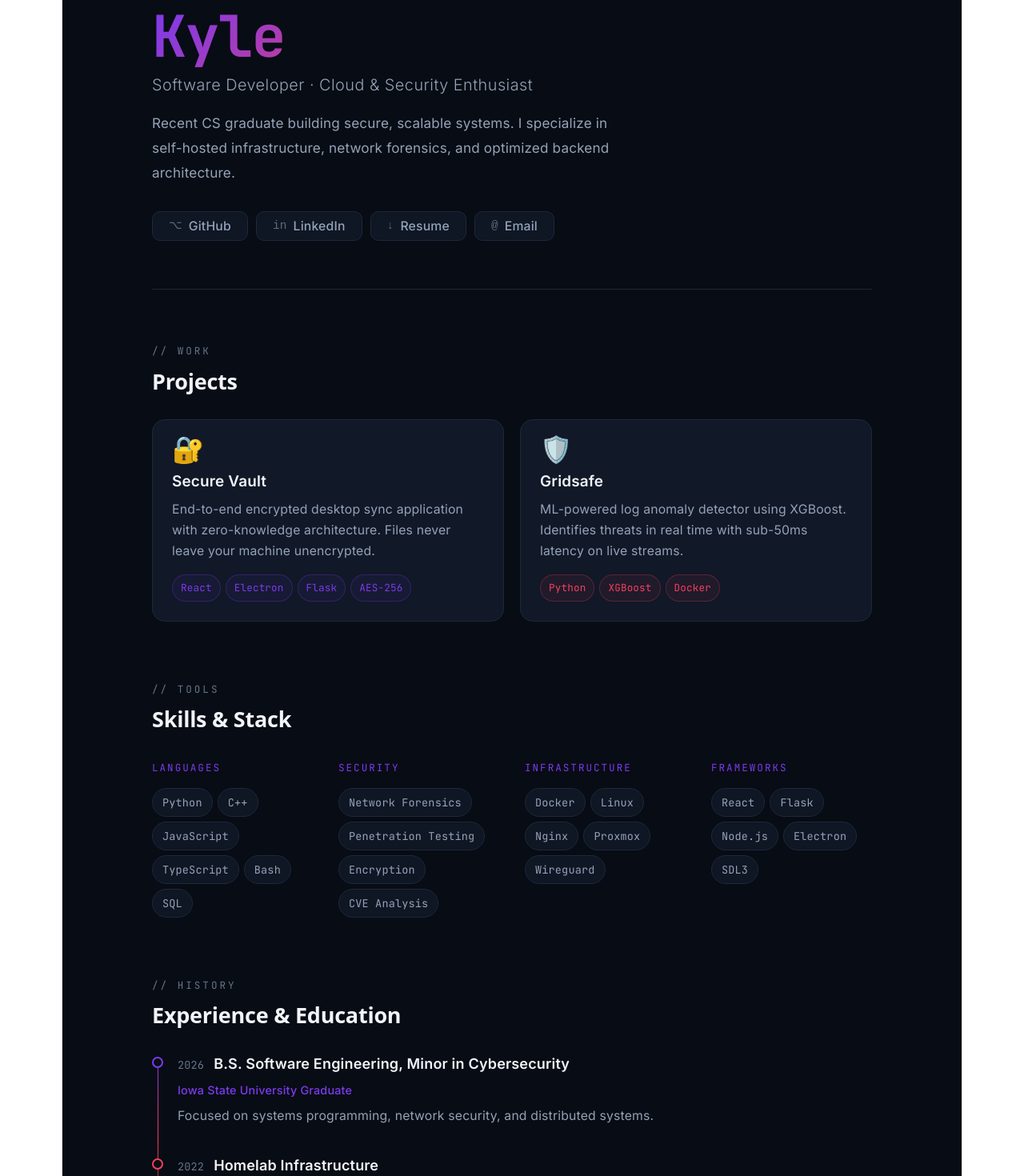
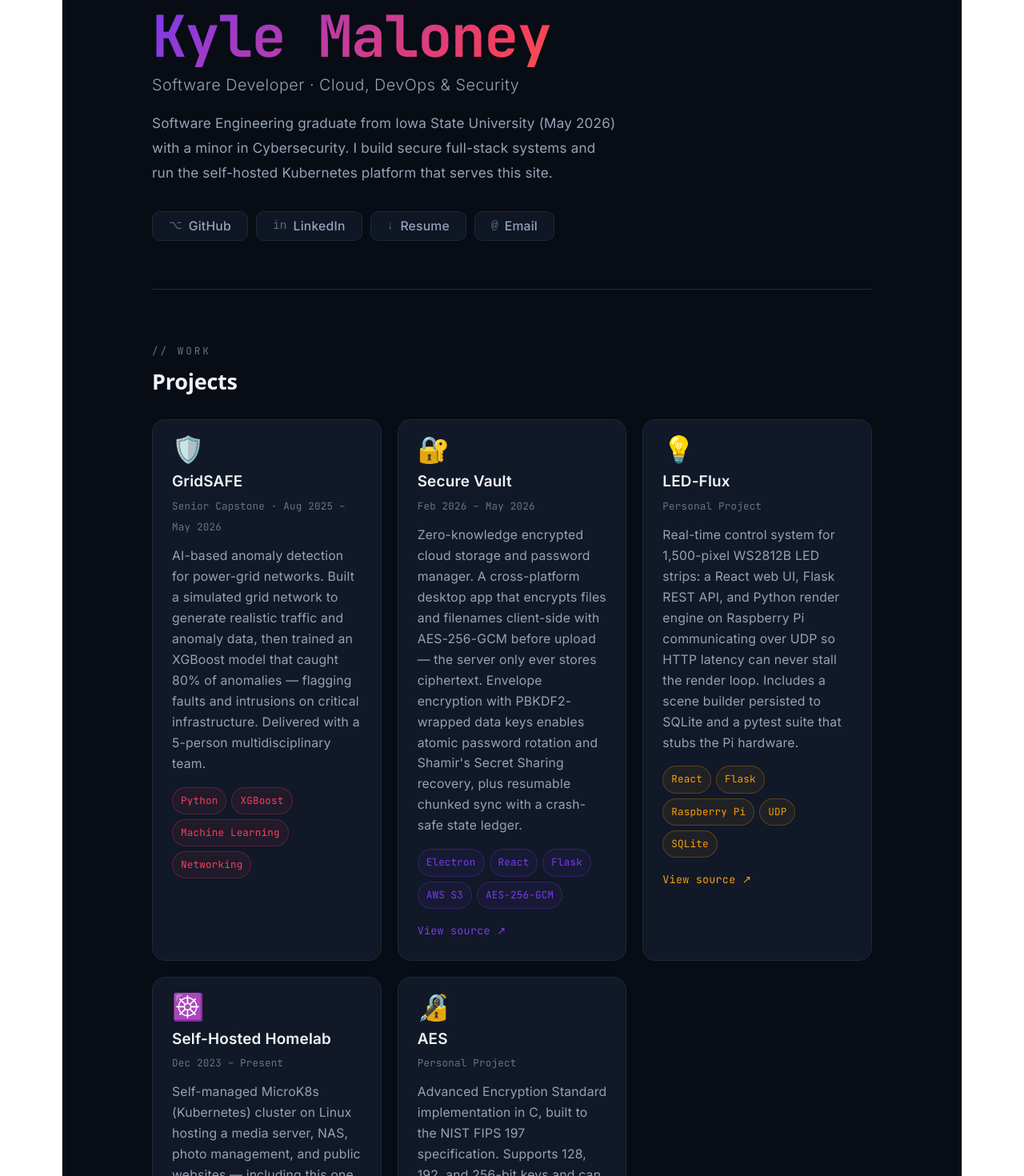
Before and after one commit to kyle678/portfolio, a React (Vite) app in the folder frontend/: page / in a window 1280 px wide. Shown: the part 120-1590 px from the top of the page at 80% size. Built offline with nearby package versions, Linux system fonts and the light colour scheme.

Commit message:
Updated portfolio with projects and new resume

```diff
--- a/frontend/index.html
+++ b/frontend/index.html
@@ -4,7 +4,7 @@
     <meta charset="UTF-8" />
     <link rel="icon" type="image/svg+xml" href="/favicon.svg" />
     <meta name="viewport" content="width=device-width, initial-scale=1.0" />
-    <title>frontend</title>
+    <title>Kyle Maloney — Software Developer</title>
   </head>
   <body>
     <div id="root"></div>
--- a/frontend/src/App.tsx
+++ b/frontend/src/App.tsx
@@ -21,52 +21,90 @@ const gradientText = {
   backgroundClip: "text",
 };
 
-const projects = [
+type Project = {
+  title: string;
+  subtitle: string;
+  desc: string;
+  tech: string[];
+  icon: string;
+  accent: string;
+  repo?: string;
+};
+
+const projects: Project[] = [
   {
-    title: "Secure Vault",
-    desc: "End-to-end encrypted desktop sync application with zero-knowledge architecture. Files never leave your machine unencrypted.",
-    tech: ["React", "Electron", "Flask", "AES-256"],
-    icon: "🔐",
-    accent: "#7C3AED",
-  },
-  {
-    title: "Gridsafe",
-    desc: "ML-powered log anomaly detector using XGBoost. Identifies threats in real time with sub-50ms latency on live streams.",
-    tech: ["Python", "XGBoost", "Docker"],
+    title: "GridSAFE",
+    subtitle: "Senior Capstone · Aug 2025 – May 2026",
+    desc: "AI-based anomaly detection for power-grid networks. Built a simulated grid network to generate realistic traffic and anomaly data, then trained an XGBoost model that caught 80% of anomalies — flagging faults and intrusions on critical infrastructure. Delivered with a 5-person multidisciplinary team.",
+    tech: ["Python", "XGBoost", "Machine Learning", "Networking"],
     icon: "🛡️",
     accent: "#F43F5E",
   },
-  /*
   {
-    title: "8-bit Crawler",
-    desc: "Procedural dungeon generator with BSP tree partitioning and pathfinding. Runs at 60fps with unlimited room complexity.",
-    tech: ["C++", "SDL3", "BSP Trees"],
-    icon: "🎮",
+    title: "Secure Vault",
+    subtitle: "Feb 2026 – May 2026",
+    desc: "Zero-knowledge encrypted cloud storage and password manager. A cross-platform desktop app that encrypts files and filenames client-side with AES-256-GCM before upload — the server only ever stores ciphertext. Envelope encryption with PBKDF2-wrapped data keys enables atomic password rotation and Shamir's Secret Sharing recovery, plus resumable chunked sync with a crash-safe state ledger.",
+    tech: ["Electron", "React", "Flask", "AWS S3", "AES-256-GCM"],
+    icon: "🔐",
+    accent: "#7C3AED",
+    repo: "https://github.com/kyle678/SecureFileVault",
+  },
+  {
+    title: "LED-Flux",
+    subtitle: "Personal Project",
+    desc: "Real-time control system for 1,500-pixel WS2812B LED strips: a React web UI, Flask REST API, and Python render engine on Raspberry Pi communicating over UDP so HTTP latency can never stall the render loop. Includes a scene builder persisted to SQLite and a pytest suite that stubs the Pi hardware.",
+    tech: ["React", "Flask", "Raspberry Pi", "UDP", "SQLite"],
+    icon: "💡",
     accent: "#F59E0B",
+    repo: "https://github.com/kyle678/LED-Flux",
   },
-  */
+  {
+    title: "Self-Hosted Homelab",
+    subtitle: "Dec 2023 – Present",
+    desc: "Self-managed MicroK8s (Kubernetes) cluster on Linux hosting a media server, NAS, photo management, and public websites — including this one. GitHub Actions + Keel CI/CD roll out updates on every push; Cloudflare Tunnel provides public DNS, proxying, and TLS with no open inbound ports; Grafana and Prometheus monitor cluster health.",
+    tech: ["Kubernetes", "GitHub Actions", "Cloudflare Tunnel", "Grafana", "Prometheus"],
+    icon: "☸️",
+    accent: "#22D3EE",
+  },
+  {
+    title: "AES",
+    subtitle: "Personal Project",
+    desc: "Advanced Encryption Standard implementation in C, built to the NIST FIPS 197 specification. Supports 128, 192, and 256-bit keys and can encrypt and decrypt any file type.",
+    tech: ["C", "Cryptography", "NIST FIPS 197"],
+    icon: "🔏",
+    accent: "#7C3AED",
+    repo: "https://github.com/kyle678/AES",
+  },
 ];
 
 const skills = [
-  { label: "Languages", items: ["Python", "C++", "JavaScript", "TypeScript", "Bash", "SQL"] },
-  { label: "Security", items: ["Network Forensics", "Penetration Testing", "Encryption", "CVE Analysis"] },
-  { label: "Infrastructure", items: ["Docker", "Linux", "Nginx", "Proxmox", "Wireguard"] },
-  { label: "Frameworks", items: ["React", "Flask", "Node.js", "Electron", "SDL3"] },
+  { label: "Languages", items: ["Python", "Java", "C", "C++", "JavaScript", "TypeScript", "SQL", "Bash", "VHDL"] },
+  { label: "Frameworks & Tools", items: ["React", "Flask", "Electron", "Node.js", "Vite", "REST APIs", "pytest", "Git"] },
+  { label: "Cloud & DevOps", items: ["AWS (S3)", "Azure", "GCP", "Kubernetes (MicroK8s)", "Linux", "GitHub Actions", "Keel", "Grafana", "Prometheus"] },
+  { label: "Networking & Security", items: ["Cloudflare Tunnel", "AdGuard Home", "Wireshark", "Nmap", "Applied Cryptography"] },
+  { label: "Databases", items: ["MySQL", "SQLite", "NoSQL"] },
 ];
 
 const timeline = [
   {
     year: "2026",
     title: "B.S. Software Engineering, Minor in Cybersecurity",
-    org: "Iowa State University Graduate",
-    desc: "Focused on systems programming, network security, and distributed systems.",
+    org: "Iowa State University — Ames, IA",
+    desc: "Coursework in Cloud Computing, Network Security, Cryptography, Operating Systems, Data Structures & Algorithms, and Software Design.",
     type: "edu",
   },
   {
-    year: "2022",
-    title: "Homelab Infrastructure",
-    org: "Personal Project",
-    desc: "Built a 4-node Proxmox cluster running 20+ self-hosted services including private VPN, monitoring, and CI/CD.",
+    year: "2023 – now",
+    title: "Self-Hosted Kubernetes Platform",
+    org: "Homelab",
+    desc: "Designed, deployed, and maintain a MicroK8s cluster on Linux serving production-style services and public websites — end-to-end Linux administration, networking, CI/CD, monitoring, and recovery from hardware and service failures.",
+    type: "work",
+  },
+  {
+    year: "2022 – 2026",
+    title: "Dining Hall Supervisor",
+    org: "Iowa State University Dining",
+    desc: "Supervised a team of student staff during high-volume service, coordinating daily operations and resolving issues in real time while upholding health, safety, and quality standards.",
     type: "work",
   },
 ];
@@ -192,14 +230,14 @@ export default function App() {
             <span style={{ opacity: blink ? 1 : 0, color: COLORS.violet }}>▋</span>
           </div>
           <h1 style={{ margin: "0 0 8px", fontFamily: "'JetBrains Mono', monospace", fontSize: "clamp(2.5rem, 6vw, 4rem)", fontWeight: 700, lineHeight: 1.1, textAlign: "left", ...gradientText }}>
-            Kyle
+            Kyle Maloney
           </h1>
           <p style={{ margin: "0 0 20px", fontSize: "1.1rem", color: COLORS.muted, fontWeight: 300, letterSpacing: "0.5px", textAlign: "left" }}>
-            Software Developer · Cloud & Security Enthusiast
+            Software Developer · Cloud, DevOps & Security
           </p>
           <p style={{ margin: 0, color: COLORS.muted, lineHeight: 1.8, maxWidth: "580px", fontSize: "0.95rem", textAlign: "left" }}>
-            Recent CS graduate building secure, scalable systems. I specialize in self-hosted infrastructure,
-            network forensics, and optimized backend architecture.
+            Software Engineering graduate from Iowa State University (May 2026) with a minor in Cybersecurity.
+            I build secure full-stack systems and run the self-hosted Kubernetes platform that serves this site.
           </p>
 
           <div style={{ marginTop: "32px", display: "flex", flexDirection: "row", alignItems: "center", justifyContent: "flex-start", gap: "10px", flexWrap: "wrap" }}>
@@ -218,11 +256,12 @@ export default function App() {
           <h2 className="section-title">Projects</h2>
           <div style={{ display: "grid", gridTemplateColumns: "repeat(auto-fit, minmax(260px, 1fr))", gap: "20px" }}>
             {projects.map((p, i) => {
-              const colorName = ["violet", "coral", "amber"][i];
+              const colorName = ["violet", "coral", "amber"][i % 3];
               return (
                 <div key={i} className={`project-card ${colorName}`}>
                   <div style={{ fontSize: "1.8rem", marginBottom: "14px" }}>{p.icon}</div>
-                  <h3 style={{ margin: "0 0 8px", fontSize: "1.05rem", fontWeight: 600 }}>{p.title}</h3>
+                  <h3 style={{ margin: "0 0 4px", fontSize: "1.05rem", fontWeight: 600 }}>{p.title}</h3>
+                  <div style={{ fontFamily: "'JetBrains Mono', monospace", fontSize: "0.7rem", color: COLORS.subtle, marginBottom: "10px" }}>{p.subtitle}</div>
                   <p style={{ margin: "0 0 16px", fontSize: "0.875rem", color: COLORS.muted, lineHeight: 1.65 }}>{p.desc}</p>
                   <div style={{ display: "flex", flexWrap: "wrap", gap: "6px" }}>
                     {p.tech.map((t) => (
@@ -237,6 +276,16 @@ export default function App() {
                       }}>{t}</span>
                     ))}
                   </div>
+                  {p.repo && (
+                    <a href={p.repo} target="_blank" rel="noopener noreferrer" style={{
+                      display: "inline-block",
+                      marginTop: "14px",
+                      fontFamily: "'JetBrains Mono', monospace",
+                      fontSize: "0.75rem",
+                      color: p.accent,
+                      textDecoration: "none",
+                    }}>View source ↗</a>
+                  )}
                 </div>
               );
             })}
@@ -299,11 +348,11 @@ export default function App() {
         {/* ── CURRENTLY LEARNING ── */}
         <section style={{ marginBottom: "72px" }}>
           <div className="section-label">// now</div>
-          <h2 className="section-title">Currently Exploring</h2>
+          <h2 className="section-title">Currently Building</h2>
           <div style={{ display: "grid", gridTemplateColumns: "repeat(auto-fit, minmax(220px, 1fr))", gap: "16px" }}>
             {[
-              { topic: "Malware Analysis", detail: "Static & dynamic analysis of real-world samples in isolated environments", color: COLORS.violet },
-              { topic: "Kubernetes", detail: "Orchestrating self-hosted services with k3s on bare metal", color: COLORS.amber },
+              { topic: "Desktop Sticky Notes", detail: "A Windows sticky-notes app in C# (.NET 8, WPF) — global hotkeys, rich text, system-tray integration, and auto-updates from GitHub Releases", color: COLORS.violet },
+              { topic: "Cloud & Security", detail: "Building on Secure Vault and GridSAFE — client-side cryptography, AWS architecture, and anomaly detection for critical infrastructure", color: COLORS.amber },
             ].map((item, i) => (
               <div key={i} style={{
                 background: COLORS.surface,
```
Also changed, not shown: 1 other file (tests, documents, lock files or other folders).
